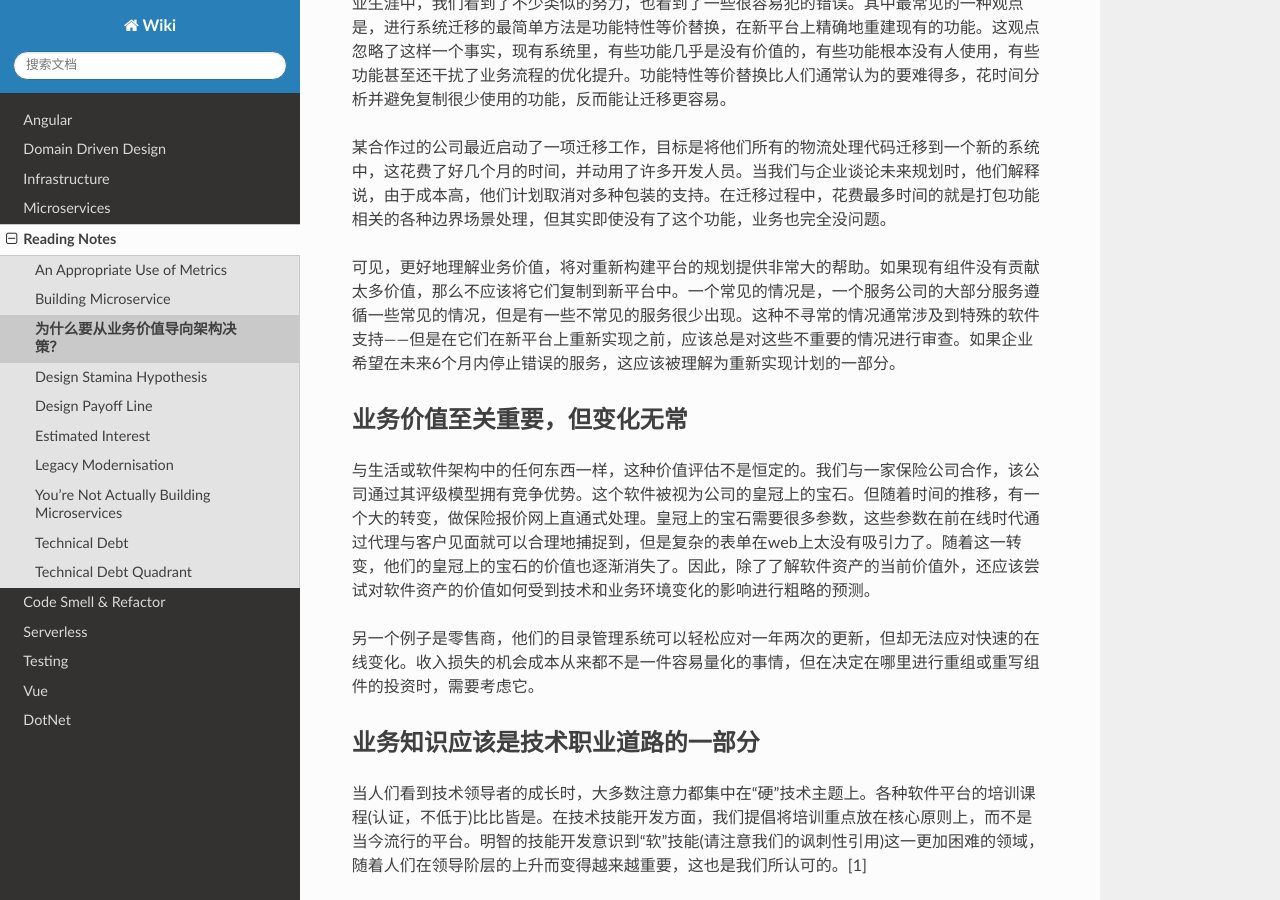
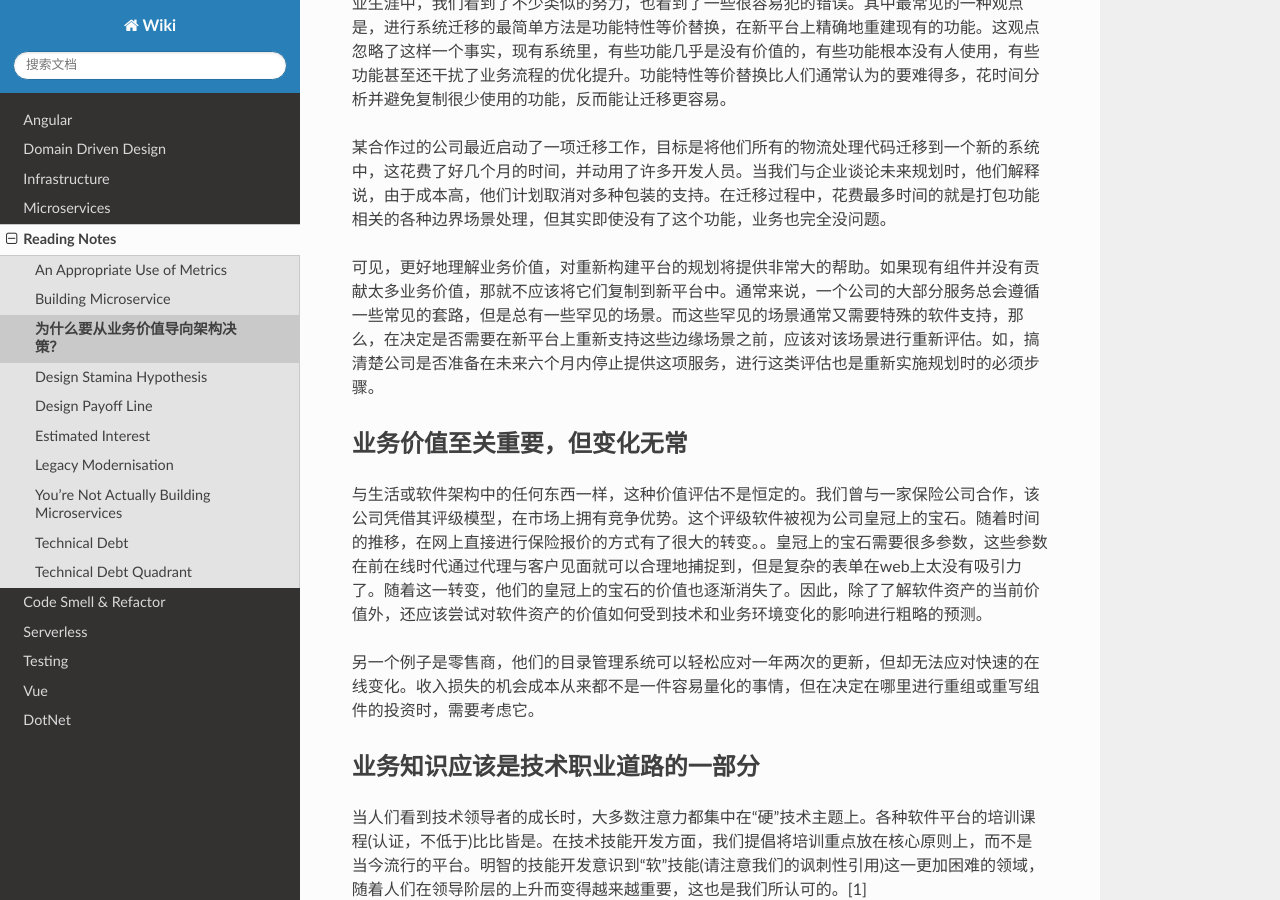
Before and after one commit to abigail830/Sphinx_wiki, a Sphinx documentation site: the page built from source/Reading/Business-Value-as-an-Architectural-Attribute.rst, in a window 1280 px wide and 900 px high, scrolled down 2570 px. Built offline with Sphinx 7.4.7 and the Read the Docs theme 2.0.0, drawn with Linux system fonts in a browser that asks for light colours.

Commit message:
Update Business-Value-as-an-Architectural-Attribute.rst

```diff
--- a/source/Reading/Business-Value-as-an-Architectural-Attribute.rst
+++ b/source/Reading/Business-Value-as-an-Architectural-Attribute.rst
@@ -59,13 +59,13 @@
 
 某合作过的公司最近启动了一项迁移工作，目标是将他们所有的物流处理代码迁移到一个新的系统中，这花费了好几个月的时间，并动用了许多开发人员。当我们与企业谈论未来规划时，他们解释说，由于成本高，他们计划取消对多种包装的支持。在迁移过程中，花费最多时间的就是打包功能相关的各种边界场景处理，但其实即使没有了这个功能，业务也完全没问题。
 
-可见，更好地理解业务价值，将对重新构建平台的规划提供非常大的帮助。如果现有组件没有贡献太多价值，那么不应该将它们复制到新平台中。一个常见的情况是，一个服务公司的大部分服务遵循一些常见的情况，但是有一些不常见的服务很少出现。这种不寻常的情况通常涉及到特殊的软件支持——但是在它们在新平台上重新实现之前，应该总是对这些不重要的情况进行审查。如果企业希望在未来6个月内停止错误的服务，这应该被理解为重新实现计划的一部分。
+可见，更好地理解业务价值，对重新构建平台的规划将提供非常大的帮助。如果现有组件并没有贡献太多业务价值，那就不应该将它们复制到新平台中。通常来说，一个公司的大部分服务总会遵循一些常见的套路，但是总有一些罕见的场景。而这些罕见的场景通常又需要特殊的软件支持，那么，在决定是否需要在新平台上重新支持这些边缘场景之前，应该对该场景进行重新评估。如，搞清楚公司是否准备在未来六个月内停止提供这项服务，进行这类评估也是重新实施规划时的必须步骤。
 
 
 业务价值至关重要，但变化无常
 --------------------------------
 
-与生活或软件架构中的任何东西一样，这种价值评估不是恒定的。我们与一家保险公司合作，该公司通过其评级模型拥有竞争优势。这个软件被视为公司的皇冠上的宝石。但随着时间的推移，有一个大的转变，做保险报价网上直通式处理。皇冠上的宝石需要很多参数，这些参数在前在线时代通过代理与客户见面就可以合理地捕捉到，但是复杂的表单在web上太没有吸引力了。随着这一转变，他们的皇冠上的宝石的价值也逐渐消失了。因此，除了了解软件资产的当前价值外，还应该尝试对软件资产的价值如何受到技术和业务环境变化的影响进行粗略的预测。
+与生活或软件架构中的任何东西一样，这种价值评估不是恒定的。我们曾与一家保险公司合作，该公司凭借其评级模型，在市场上拥有竞争优势。这个评级软件被视为公司皇冠上的宝石。随着时间的推移，在网上直接进行保险报价的方式有了很大的转变。。皇冠上的宝石需要很多参数，这些参数在前在线时代通过代理与客户见面就可以合理地捕捉到，但是复杂的表单在web上太没有吸引力了。随着这一转变，他们的皇冠上的宝石的价值也逐渐消失了。因此，除了了解软件资产的当前价值外，还应该尝试对软件资产的价值如何受到技术和业务环境变化的影响进行粗略的预测。
 
 另一个例子是零售商，他们的目录管理系统可以轻松应对一年两次的更新，但却无法应对快速的在线变化。收入损失的机会成本从来都不是一件容易量化的事情，但在决定在哪里进行重组或重写组件的投资时，需要考虑它。
 
```
